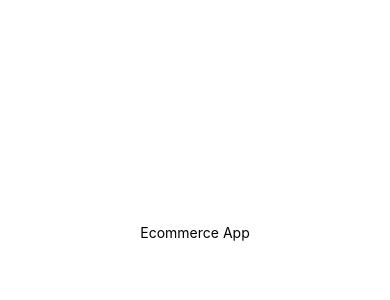
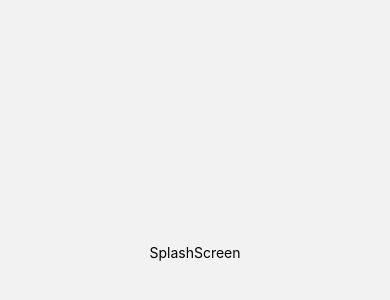
Before and after one commit to olatunjiemanuel/EcommerceApp, a React Native app: screen /Splash in a window 390 px wide. Shown: the part 190-490 px from the top of the page. Built offline with nearby package versions, Linux system fonts and the light colour scheme.

Commit message:
Setting up navigation routes

```diff
--- a/App.js
+++ b/App.js
@@ -1,20 +1,43 @@
-import { StatusBar } from "expo-status-bar";
-import { StyleSheet, Text, View } from "react-native";
+import * as React from "react";
+import { View, Text } from "react-native";
+import { NavigationContainer } from "@react-navigation/native";
+import { createNativeStackNavigator } from "@react-navigation/native-stack";
 
-export default function App() {
+//import Onboarding from "./Screens/Onboarding/Onboarding";
+import HomeScreen from "./Screens/HomeScreen";
+import Settings from "./Screens/Settings";
+import Splash from "./Screens/Onboarding/Splash";
+import LoginSignup from "./Screens/Onboarding/LoginSignup";
+
+const Stack = createNativeStackNavigator();
+
+const App = () => {
   return (
-    <View style={styles.container}>
-      <Text>Ecommerce App</Text>
-      <StatusBar style="auto" />
-    </View>
+    <NavigationContainer>
+      <Stack.Navigator
+        screenOptions={{
+          header: () => null,
+        }}
+      >
+        <Stack.Screen name="Onboarding" component={Onboarding} />
+        <Stack.Screen name="Home" component={HomeScreen} />
+        <Stack.Screen name="Settings" component={Settings} />
+      </Stack.Navigator>
+    </NavigationContainer>
   );
-}
+};
 
-const styles = StyleSheet.create({
-  container: {
-    flex: 1,
-    backgroundColor: "#fff",
-    alignItems: "center",
-    justifyContent: "center",
-  },
-});
+const Onboarding = () => {
+  return (
+    <Stack.Navigator
+      screenOptions={{
+        header: () => null,
+      }}
+    >
+      <Stack.Screen name="Splash" component={Splash} />
+      <Stack.Screen name="LoginSignup" component={LoginSignup} />
+    </Stack.Navigator>
+  );
+};
+
+export default App;
--- /dev/null
+++ b/Screens/HomeScreen.js
@@ -0,0 +1,28 @@
+import { Button, StyleSheet, Text, View } from "react-native";
+import React from "react";
+import { TouchableOpacity } from "react-native";
+
+const HomeScreen = ({ navigation }) => {
+  return (
+    <View style={styles.container}>
+      <TouchableOpacity
+        onPress={() => {
+          navigation.navigate("Settings");
+        }}
+      >
+        <Text>Home</Text>
+      </TouchableOpacity>
+      <Button title="Go back" onPress={() => navigation.goBack("Onboarding")} />
+    </View>
+  );
+};
+
+export default HomeScreen;
+
+const styles = StyleSheet.create({
+  container: {
+    justifyContent: "center",
+    alignItems: "center",
+    flex: 1,
+  },
+});
--- /dev/null
+++ b/Screens/Onboarding/LoginSignup.js
@@ -0,0 +1,25 @@
+import { StyleSheet, Text, TouchableOpacity } from "react-native";
+import React from "react";
+
+const LoginSignup = ({ navigation }) => {
+  return (
+    <TouchableOpacity
+      style={styles.container}
+      onPress={() => {
+        navigation.goBack();
+      }}
+    >
+      <Text>LoginScreen</Text>
+    </TouchableOpacity>
+  );
+};
+
+export default LoginSignup;
+
+const styles = StyleSheet.create({
+  container: {
+    justifyContent: "center",
+    alignItems: "center",
+    flex: 1,
+  },
+});
--- /dev/null
+++ b/Screens/Onboarding/Splash.js
@@ -0,0 +1,27 @@
+import { StyleSheet, Text, TouchableOpacity, View } from "react-native";
+import React from "react";
+
+const Splash = ({ navigation }) => {
+  return (
+    <View style={styles.container}>
+      <TouchableOpacity
+        onPress={() => {
+          navigation.navigate("LoginSignup");
+        }}
+      >
+        <Text>SplashScreen</Text>
+      </TouchableOpacity>
+    </View>
+  );
+};
+
+export default Splash;
+
+const styles = StyleSheet.create({
+  container: {
+    paddingTop: 40,
+    justifyContent: "center",
+    alignItems: "center",
+    flex: 1,
+  },
+});
--- /dev/null
+++ b/Screens/Settings.js
@@ -0,0 +1,25 @@
+import { StyleSheet, Text, TouchableOpacity, View } from "react-native";
+import React from "react";
+
+const Settings = ({ navigation }) => {
+  return (
+    <TouchableOpacity
+      style={styles.container}
+      onPress={() => {
+        navigation.goBack();
+      }}
+    >
+      <Text>Settings</Text>
+    </TouchableOpacity>
+  );
+};
+
+export default Settings;
+
+const styles = StyleSheet.create({
+  container: {
+    justifyContent: "center",
+    alignItems: "center",
+    flex: 1,
+  },
+});
--- a/package.json
+++ b/package.json
@@ -10,11 +10,15 @@
     "eject": "expo eject"
   },
   "dependencies": {
+    "@react-navigation/native": "^6.0.8",
+    "@react-navigation/native-stack": "^6.5.0",
     "expo": "~44.0.0",
     "expo-status-bar": "~1.2.0",
     "react": "17.0.1",
     "react-dom": "17.0.1",
     "react-native": "0.64.3",
+    "react-native-safe-area-context": "3.3.2",
+    "react-native-screens": "~3.10.1",
     "react-native-web": "0.17.1"
   },
   "devDependencies": {
```
Also changed, not shown: 1 other file (tests, documents, lock files or other folders).
